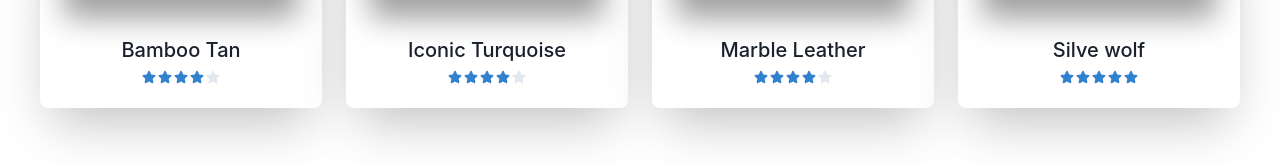
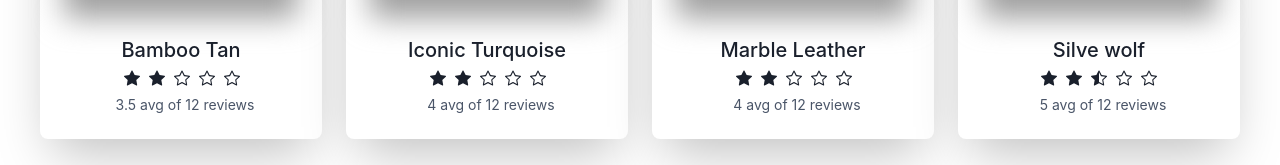
Before and after one commit to ThomiReynoso/movies-challenge, a React (Create React App) app: page / in a window 1280 px wide. Shown: the part 296-461 px from the top of the page. Built offline with nearby package versions, Linux system fonts and the light colour scheme.

Commit message:
create rating component

```diff
--- a/src/components/Item.jsx
+++ b/src/components/Item.jsx
@@ -67,7 +67,7 @@ export const Item = (props) => {
           {name}
         </Heading>
         <Stack direction={'row'} align={'center'}>
-          <Rating defaultValue={rating} size="sm" />
+          <Rating rating={rating} numReviews={12} num size="sm" />
         </Stack>
       </Stack>
     </Box>
--- a/src/components/Rating.jsx
+++ /dev/null
@@ -1,24 +0,0 @@
-import { HStack, Icon, useColorModeValue } from '@chakra-ui/react'
-import { FaStar } from 'react-icons/fa'
-
-export const Rating = (props) => {
-  const { defaultValue = 0, max = 5, size = 'md', rootProps } = props
-  const color = useColorModeValue('gray.200', 'gray.600')
-  const activeColor = useColorModeValue('blue.500', 'blue.200')
-  return (
-    <HStack spacing="0.5" {...rootProps}>
-      {Array.from({
-        length: max,
-      })
-        .map((_, index) => index + 1)
-        .map((index) => (
-          <Icon
-            key={index}
-            as={FaStar}
-            fontSize={size}
-            color={index <= defaultValue ? activeColor : color}
-          />
-        ))}
-    </HStack>
-  )
-}
--- /dev/null
+++ b/src/components/Rating.tsx
@@ -0,0 +1,40 @@
+import { Box, VStack, HStack } from '@chakra-ui/react'
+import { BsStar, BsStarFill, BsStarHalf } from 'react-icons/bs';
+
+
+interface RatingProps {
+  rating: number;
+  numReviews: number;
+}
+
+export function Rating({ rating, numReviews }: RatingProps) {
+  return (
+    <VStack display="flex" alignItems="center">
+      <Box>
+        <HStack>
+          {Array(5)
+            .fill('')
+            .map((_, i) => {
+              const roundedRating = Math.round(rating) / 2;
+              if (roundedRating - i >= 1) {
+                return (
+                  <BsStarFill
+                    key={i}
+                    style={{ marginLeft: '1' }}
+                    color={i < rating ? 'teal.500' : 'gray.300'}
+                  />
+                );
+              }
+              if (roundedRating - i === 0.5) {
+                return <BsStarHalf key={i} style={{ marginLeft: '1' }} />;
+              }
+              return <BsStar key={i} style={{ marginLeft: '1' }} />;
+            })}
+        </HStack>
+      </Box>
+      <Box ml="2" color="gray.600" fontSize={"sm"}>
+        {rating} avg of {numReviews} review{numReviews > 1 && 's'}
+      </Box>
+    </VStack>
+  );
+}
--- a/src/components/_data.js
+++ b/src/components/_data.js
@@ -39,7 +39,7 @@ export const products = [
     flag: 'new',
     imageUrl:
       'https://image.tmdb.org/t/p/w200//oj4XM6wpGRIcx3QoQx1PF1fx5E5.jpg',
-    rating: 4,
+    rating: 3.5,
     ratingCount: 1,
     description:
       'With a sleek design and a captivating essence, this is a modern Classic made for every occasion.',
@@ -116,7 +116,7 @@ export const products = [
 
 
 export const productDetails = [{
-  poster_path: "/u3bZgnGQ9T01sWNhyveQz0wH0Hl.jpg",
+  poster_path: "https://image.tmdb.org/t/p/w200/u3bZgnGQ9T01sWNhyveQz0wH0Hl.jpg",
   id: "1",
   title: "Fight Club",
   overview: "A ticking-time-bomb insomniac and a slippery soap salesman channel primal male aggression into a shocking new form of therapy. Their concept catches on, with underground fight clubs\ forming in every town, until an eccentric gets in the way and ignites an out-of-control spiral toward oblivion.",
@@ -127,7 +127,7 @@ export const productDetails = [{
     }
   ],
   runtime: 139, //duracion
-  vote_average: 7.8,
+  vote_average: 5,
   release_date: "1999-10-12",
   // ver si traigo actores
   similar: {
--- a/src/pages/TvMovieDetails.jsx
+++ b/src/pages/TvMovieDetails.jsx
@@ -1,6 +1,9 @@
-import { Grid, GridItem, Box } from '@chakra-ui/react'
+import { Grid, GridItem, Image, Heading, Text, VStack } from '@chakra-ui/react'
+import { Rating } from '../components/Rating';
+import { productDetails } from '../components/_data';
 
 const TvMovieDetails = () => {
+
     return (
 			<Grid
 				paddingX={10}
@@ -14,16 +17,25 @@ const TvMovieDetails = () => {
 				`}
 			>
 				<GridItem area={'image'}>
-					imagen
+					<Image
+            rounded={'lg'}
+            src={productDetails[0].poster_path}
+          />
 				</GridItem>
 				<GridItem area={'title'}>
-					tituloo
+					<Heading>
+						{productDetails[0].title}
+					</Heading>
 				</GridItem>
 				<GridItem area={'extra_info'}>
-					infoo
+					<VStack>
+						<Rating rating={productDetails[0].vote_average} numReviews={12}/>
+					</VStack>
 				</GridItem>
 				<GridItem area={'description'}>
-					descrip
+					<Text>
+						{productDetails[0].overview}
+					</Text>
 				</GridItem>
 
 			</Grid>
```
